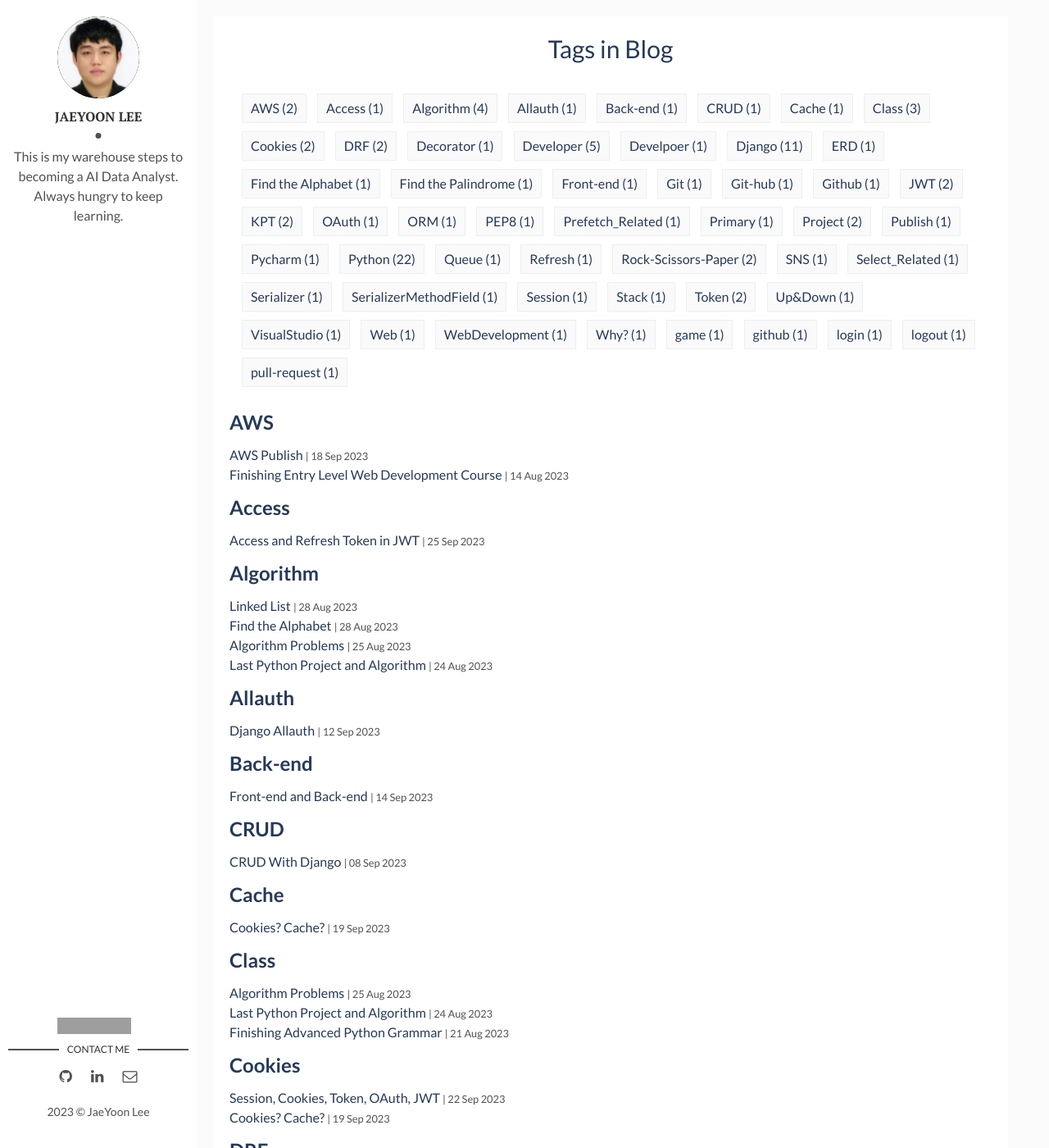
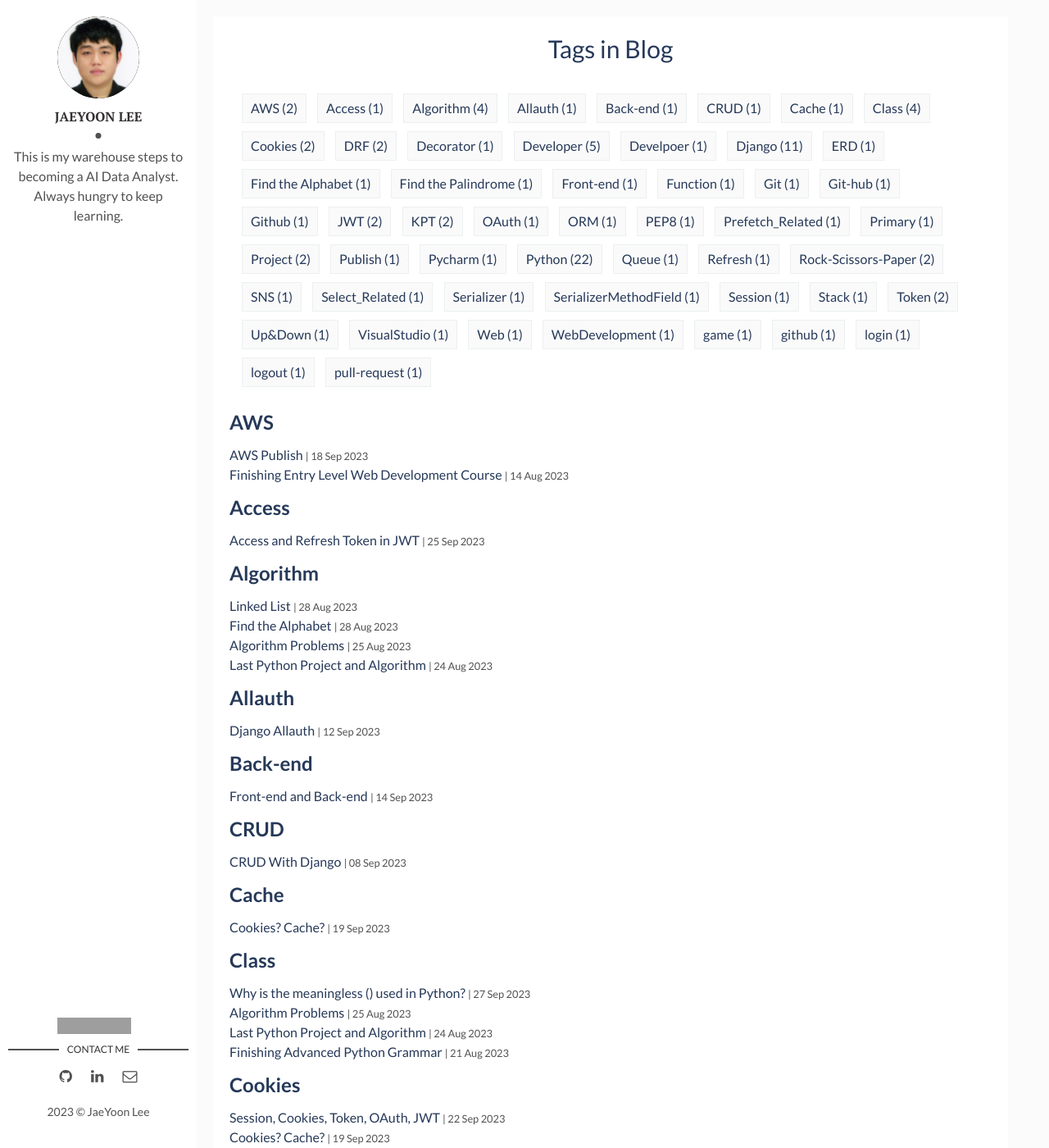
Before and after one commit to JaeYoonAI/JaeYoonAI.github.io, a Jekyll site: the page built from tags.html, in a window 1280 px wide and 1400 px high. Shown: the whole window at 82% size. Built offline with Jekyll 4.4.1, drawn with Linux system fonts in a browser that asks for light colours; some of the changed text lies outside the part shown; grey boxes are pictures that could not be loaded.

Commit message:
post fixing

```diff
--- a/_posts/2023-09-27-Why-This-Used-in-Python.md
+++ b/_posts/2023-09-27-Why-This-Used-in-Python.md
@@ -5,7 +5,7 @@ date: 2023-09-27 20:10:20 +0900
 description: Why is the meaningless () used in Python? # Add post description (optional)
 img: parathesese.png # Add image post (optional)
 fig-caption: # Add figcaption (optional)
-tags: [Python, Why?]
+tags: [Python, Function, Class]
 ---
 
 Last night, it took me four hours to find just one error while working on my assignment. The reason? It was solely because of these "()" parentheses. Many Python programmers use empty "()" quite frequently, and I couldn't help but feel an inexplicable sense of betrayal as I realized I had wasted my time over this tiny detail. So, today, I'm going to write about why this little thing is necessary.
```
